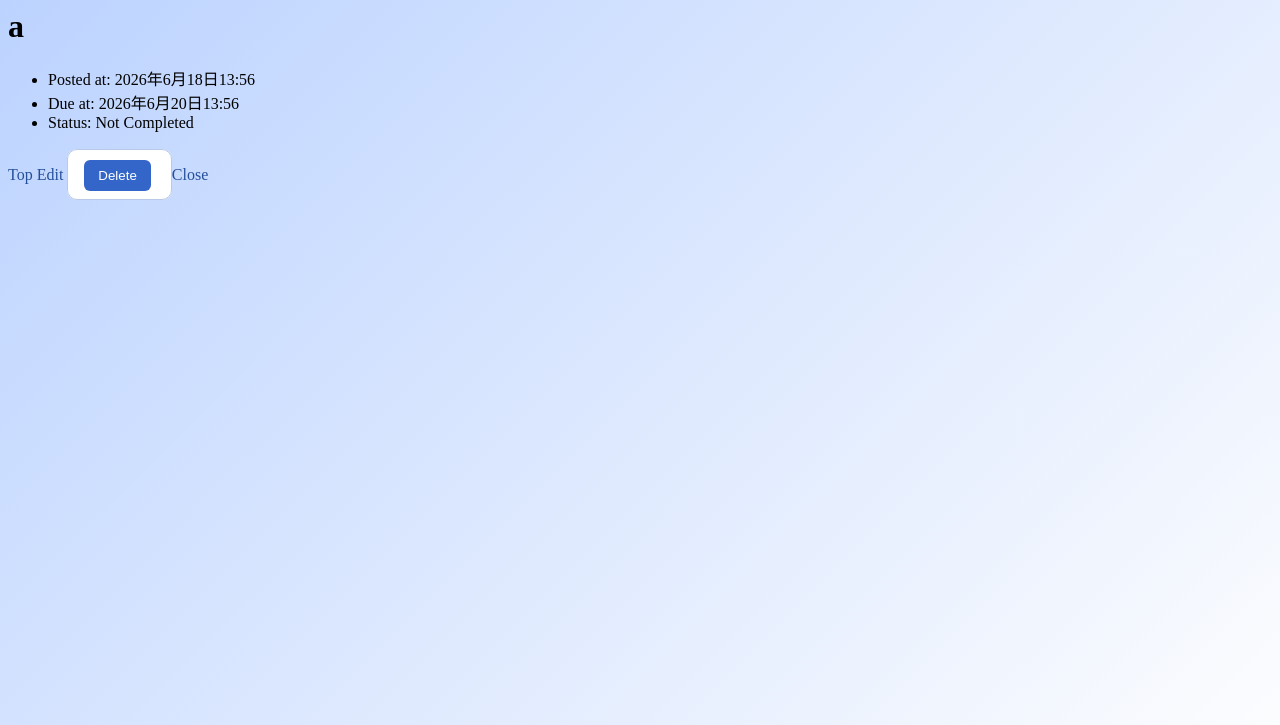
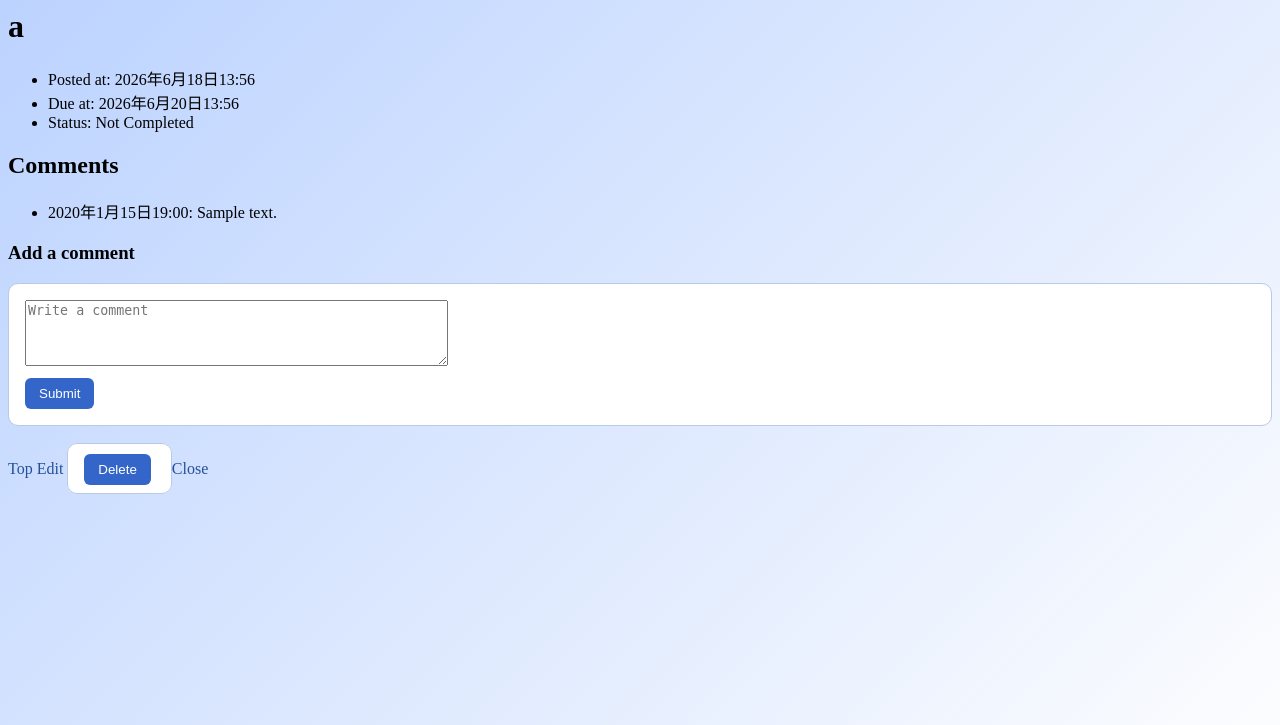
Before and after one commit to s1f10250103/django-test-exercise, a Django app: page /1/ in a window 1280 px wide. Shown: the top 725 px of the page. Run offline with Django 5.2, Linux system fonts and the light colour scheme; data comes from the database, SQL or seed files in the repository; tables that the repository leaves empty hold one stand-in row (values such as "Sample post").

Commit message:
コメント機能の追加

```diff
--- a/config/urls.py
+++ b/config/urls.py
@@ -22,6 +22,7 @@ urlpatterns = [
     path('admin/', admin.site.urls),
     path('', todo_views.index, name='index'),
     path('<int:task_id>/', todo_views.detail, name='detail'),
+    path('<int:task_id>/comment/', todo_views.add_comment, name='add_comment'),
     path('<int:task_id>/delete/', todo_views.delete, name='delete'),
     path('<int:task_id>/update/', todo_views.update, name='update'),
     path('<int:task_id>/close/', todo_views.close, name='close'),
--- a/todo/models.py
+++ b/todo/models.py
@@ -13,3 +13,12 @@ class Task(models.Model):
         if self.due_at is None:
             return False
         return self.due_at < dt
+
+
+class Comment(models.Model):
+    task = models.ForeignKey('Task', on_delete=models.CASCADE, related_name='comments')
+    content = models.CharField(max_length=500)
+    posted_at = models.DateTimeField(default=timezone.now)
+
+    def __str__(self):
+        return f"Comment on {self.task_id}: {self.content[:50]}"
--- a/todo/templates/todo/detail.html
+++ b/todo/templates/todo/detail.html
@@ -24,6 +24,30 @@
       {% endif %}
     </ul>
 
+    <section>
+      <h2>Comments</h2>
+      {% if comments %}
+        <ul>
+          {% for comment in comments %}
+          <li>{{ comment.posted_at }}: {{ comment.content }}</li>
+          {% endfor %}
+        </ul>
+      {% else %}
+        <p>No comments yet.</p>
+      {% endif %}
+
+      <h3>Add a comment</h3>
+      <form action="{% url 'add_comment' task.id %}" method="post">
+        {% csrf_token %}
+        <div>
+          <textarea name="content" rows="4" cols="50" placeholder="Write a comment"></textarea>
+        </div>
+        <div>
+          <button type="submit">Submit</button>
+        </div>
+      </form>
+    </section>
+
     <div>
       <a href="{% url 'index' %}">Top</a>
       <a href="{% url 'update' task.id %}">Edit</a>
--- a/todo/views.py
+++ b/todo/views.py
@@ -4,7 +4,7 @@ from django.utils.dateparse import parse_datetime
 from django.utils.timezone import make_aware
 from django.views.decorators.http import require_POST
 
-from todo.models import Task
+from todo.models import Task, Comment
 
 
 def parse_due_at(value):
@@ -40,8 +40,22 @@ def detail(request, task_id):
     except Task.DoesNotExist:
         raise Http404("Task does not exist")
 
-    context = {"task": task}
+    comments = task.comments.order_by("posted_at")
+    context = {"task": task, "comments": comments}
     return render(request, "todo/detail.html", context)
+
+
+@require_POST
+def add_comment(request, task_id):
+    try:
+        task = Task.objects.get(pk=task_id)
+    except Task.DoesNotExist:
+        raise Http404("Task does not exist")
+
+    content = request.POST.get("content", "").strip()
+    if content:
+        Comment.objects.create(task=task, content=content)
+    return redirect("detail", task_id=task_id)
 
 
 def update(request, task_id):
```
Also changed, not shown: todo/tests.py (+22 -1 lines), todo/migrations/0002_comment.py (added).
